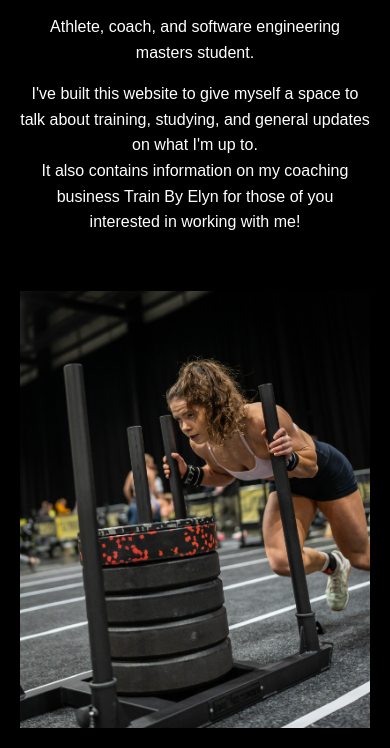
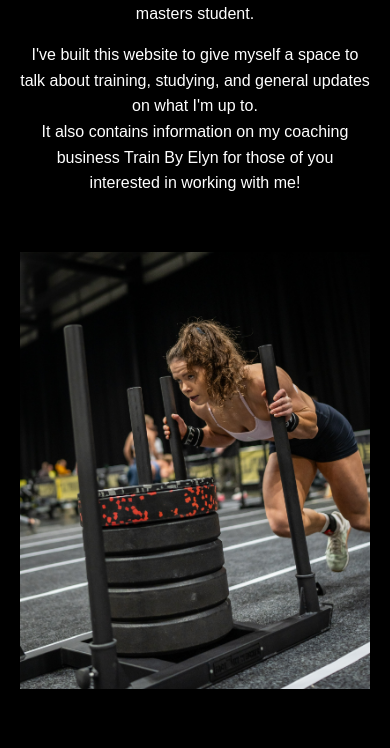
Before and after one commit to ElynMarwick/ElynMarwick.github.io, a plain HTML site: page index.html in a window 390 px wide. Shown: the part 412-1160 px from the top of the page. After the commit the page ends 1121 px from the top, so only its background shows below. Drawn offline with Linux system fonts and the light colour scheme.

Commit message:
Change in padding levels for small screens

```diff
--- a/style.css
+++ b/style.css
@@ -236,7 +236,7 @@
       #hero-section{
           display: flex;
           flex-direction: column;
-          padding-top: 139px;
+          padding-top: 100px;
       }
 
       .hero-sub-container-one{
```
